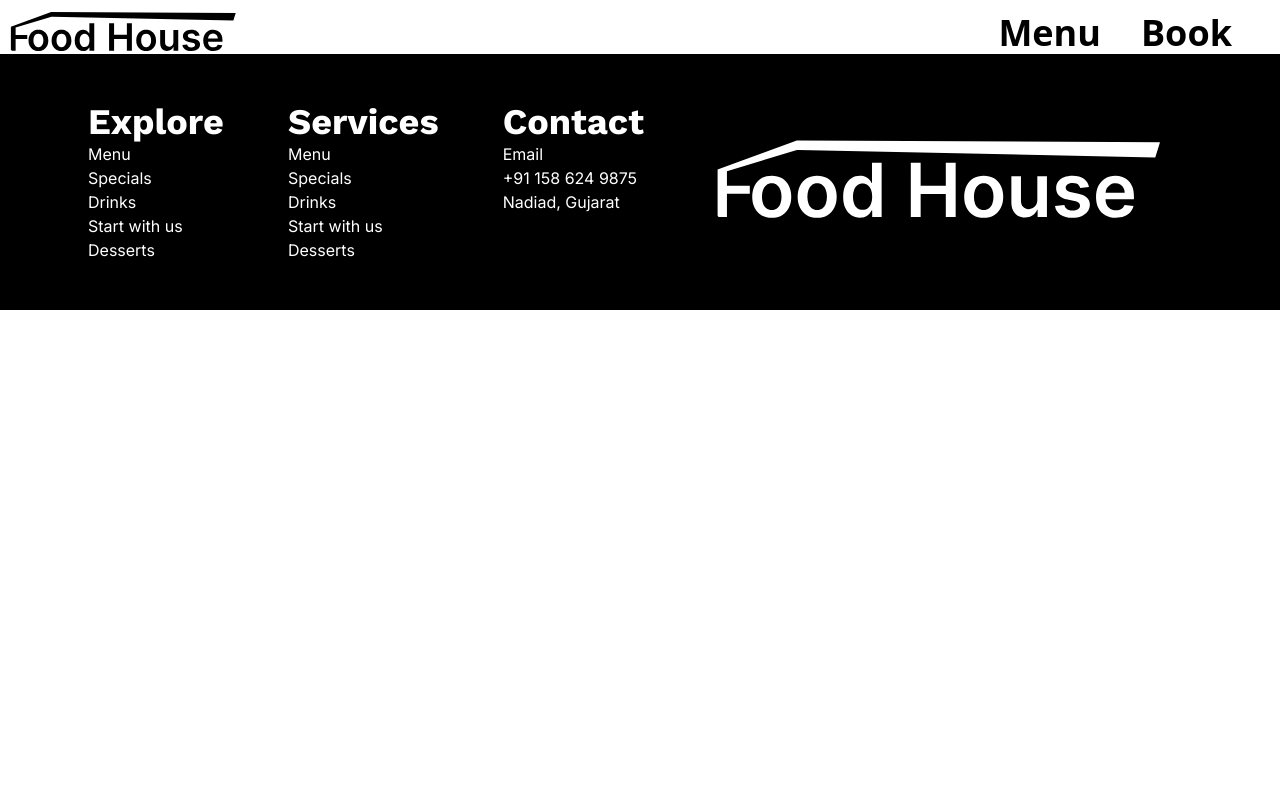
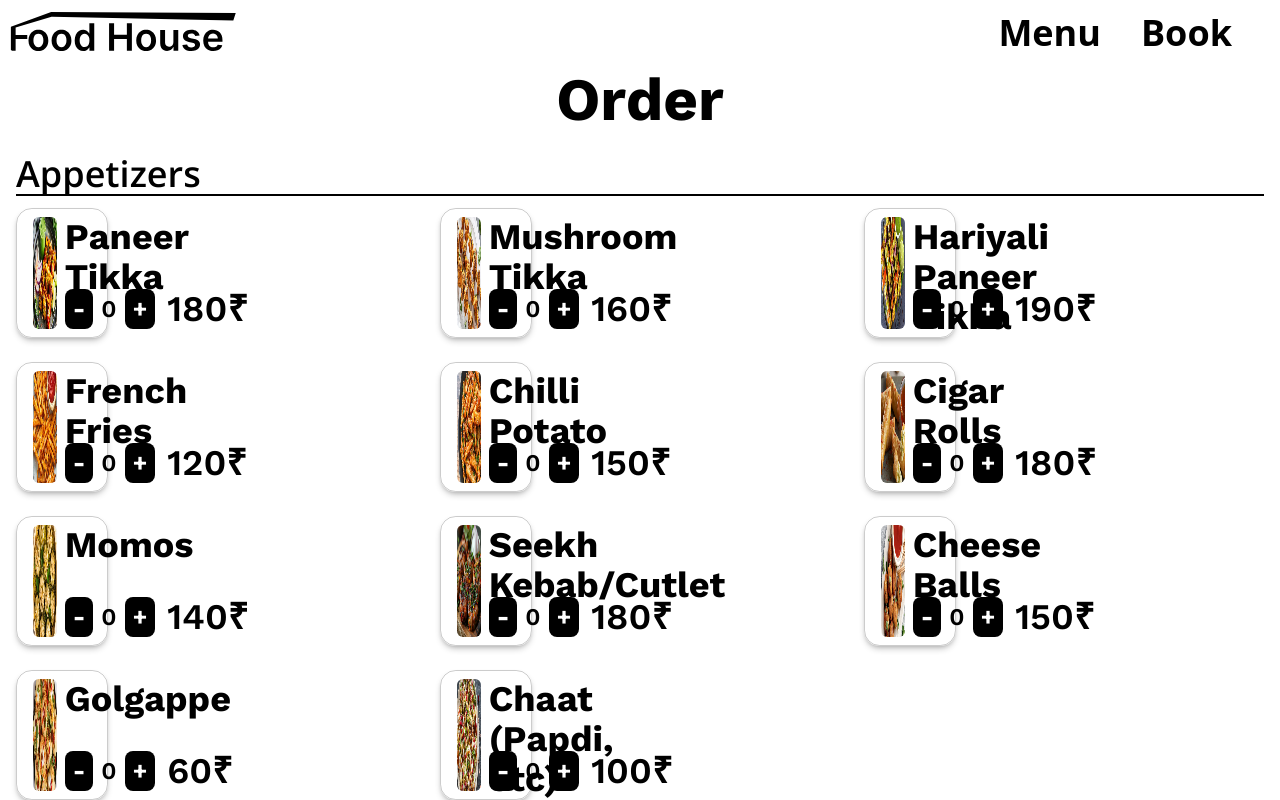
Before and after one commit to YUGE0/Food-House, a Next.js app: page /cart in a window 1280 px wide. Shown: the top 800 px of the page. Built offline with nearby package versions, Linux system fonts and the light colour scheme.

Commit message:
Cart: Design done

```diff
--- a/app/cart/page.tsx
+++ b/app/cart/page.tsx
@@ -1,9 +1,29 @@
 import React from 'react'
+import menu,{Dish} from '../ApiDemo/MenuD';
+import CCard from '../compo/CCard';
 
 export default function Page() {
   return (
-    <div>
+    <div className="p-4">
+      <h1 className="text-6xl font-bold font-work text-center mb-6">Order</h1>
+      {menu.map((category) => (
+        <CategorySection
+          key={category.category}
+          category={category.category}
+          dishes={category.dishes}
+        />
+      ))}
+    </div>
+  );
+}
 
+function CategorySection({ category, dishes }: { category: string; dishes: Dish[] }) {
+  return (
+    <div className="mb-12">
+      <h2 className="text-4xl font-open font-semibold my-3 border-black border-b-2">{category}</h2>
+      <div className="grid grid-cols-1 md:grid-cols-2 lg:grid-cols-3 gap-6">
+        {dishes.map((dish) => (<CCard key={dish.id} {...dish} />))}
+      </div>
     </div>
-  )
+  );
 }
--- /dev/null
+++ b/app/compo/CCard.tsx
@@ -0,0 +1,35 @@
+'use client'
+import Image from 'next/image'
+import React, { useState } from 'react'
+
+export default function CCard(fc: {
+    img:string;
+    name: string;
+    detail: string;
+    serve:number;
+    price: number;
+}) {
+    const [quantity, setQuantity] = useState(0);
+
+    const increment = () => {
+    setQuantity((prevQuantity) => prevQuantity + 1);};
+    const decrement = () => {
+    setQuantity((prevQuantity) => Math.max(0, prevQuantity - 1));};
+  return (
+    <div className="p-2 flex rounded-xlp border border-black/20 shadow-md shadow-black/20 sm:w-[42%] md:w-[40%] lg:w-[40%] xl:w-[23%] 2xl:w-[98%]">
+        <button className="p-1 justify-self-end"><Image src={"/CloseMenu.svg"}  width={50} height={0} alt={fc.name}/></button>
+        <Image className="rounded-md w-[32%] h-full" src={`/${fc.img}`}  width={300} height={0} alt={fc.name}/>
+        <div className=" flex flex-col justify-between ml-2">
+        <h3 className='w-full h-16'>{fc.name}</h3>
+        <div className="mt-2 w-full flex items-end">
+            <div className="flex">
+            <button onClick={decrement} className=" bg-black text-white p-1 px-2 rounded-lg text-2xl font-bold font-work">-</button>
+            <h4 className="p-1 px-2 w-full text-2xl">{quantity}</h4>
+            <button onClick={increment} className=" bg-black text-white p-1 px-2 rounded-lg text-2xl font-bold font-work">+</button>
+            </div>
+            <h3 className="pl-3 font-semibold">{fc.price}₹</h3>
+        </div>
+        </div>
+    </div>
+  )
+}
--- a/app/compo/tablebook.tsx
+++ b/app/compo/tablebook.tsx
@@ -103,8 +103,8 @@ const handleSubmit = async (e: { preventDefault: () => void; }) => {
             <input className="border-b-2 border-black w-full p-2 text-white uppercase rounded-lg bg-black" type="time" value={time} min={cTime}
             onChange={(e: React.ChangeEvent<HTMLInputElement>) => {const selectedTime: string = e.target.value;if (validateTime(selectedTime)) {setTime(selectedTime);}}} required />
             <div className="mt-2 grid gap-2 md:grid-cols-2">
-            <button type="button" onClick={()=>{setTime("12:30")}} className="rounded-xl w-full p-1 px-2 text-3xl font-semibold font-work shadow-black/50 border shadow-sm">Lunch</button>
-            <button type="button" onClick={()=>{setTime("08:00")}} className="rounded-xl w-full p-1 px-2 text-3xl font-semibold font-work shadow-black/50 border shadow-sm">Dinner</button>
+            {<button type="button" onClick={()=>{setTime("12:30")}} className="rounded-xl w-full p-1 px-2 text-3xl font-semibold font-work shadow-black/50 border shadow-sm">Lunch</button>}
+            {<button type="button" onClick={()=>{setTime("20:00")}} className="rounded-xl w-full p-1 px-2 text-3xl font-semibold font-work shadow-black/50 border shadow-sm">Dinner</button>}
             </div>
           </div>
         </div>
```
